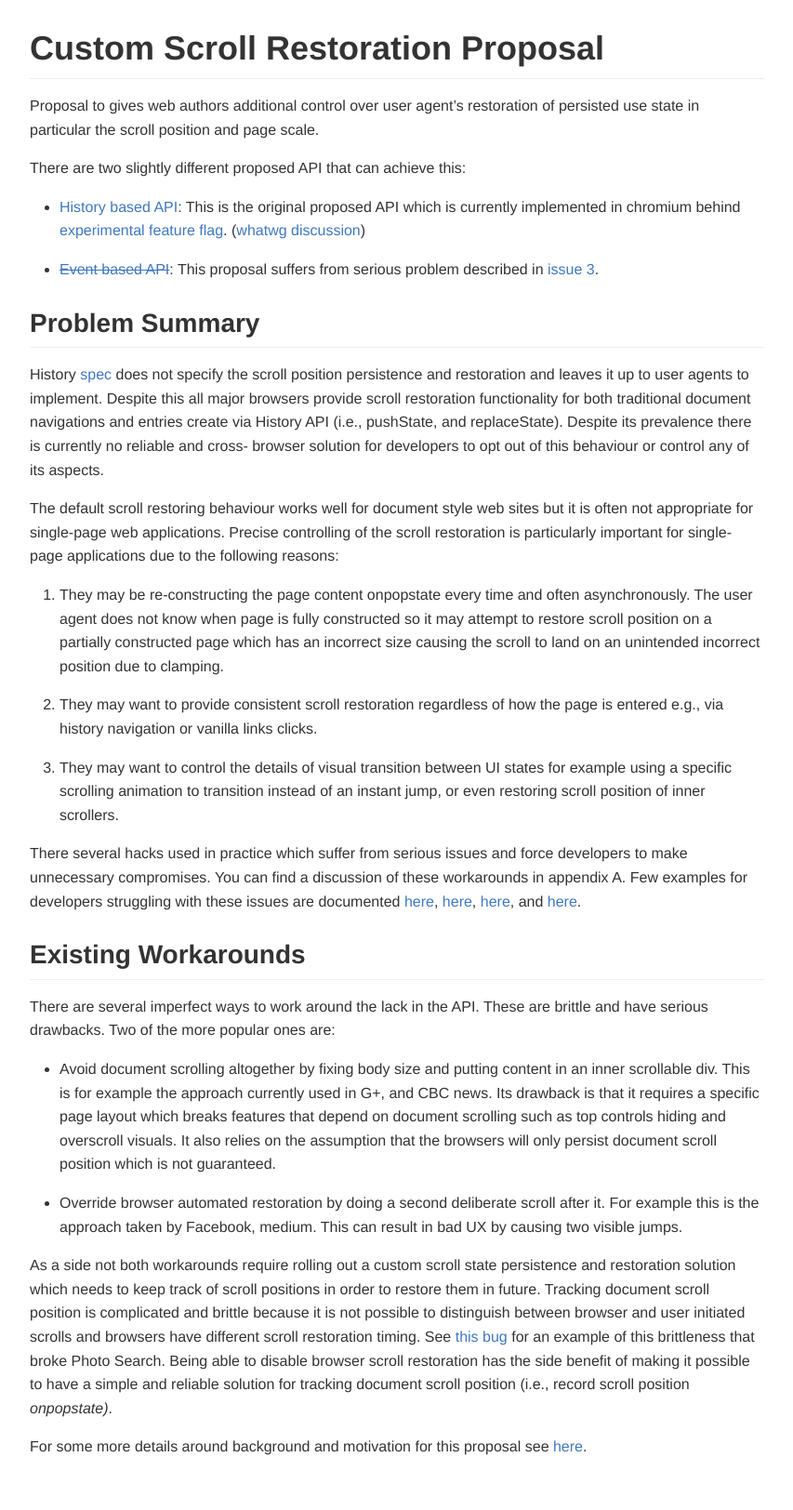
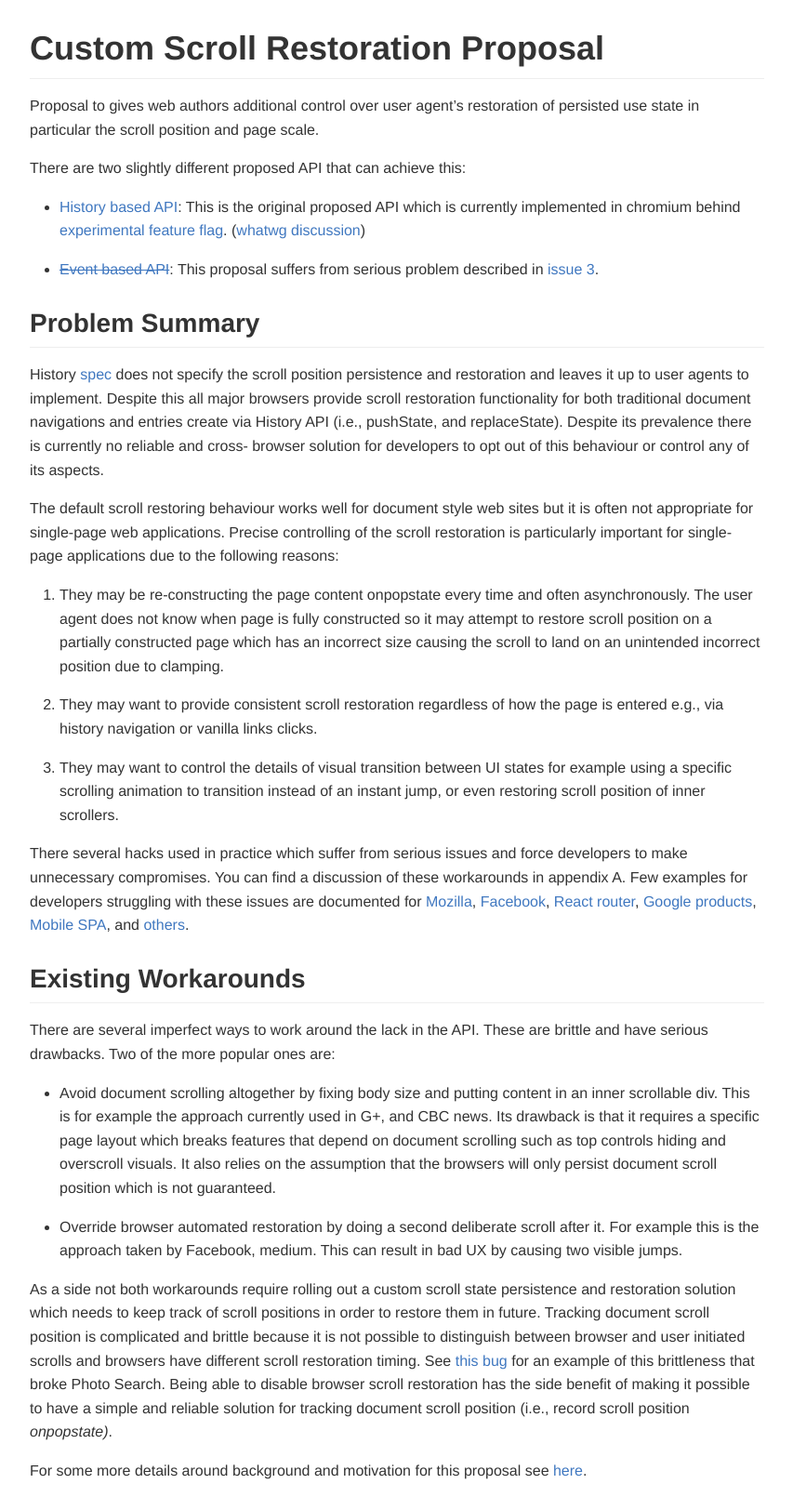
Before and after one commit to majido/scroll-restoration-proposal, a Jekyll site: the page built from index.md, in a window 1280 px wide. Shown: the whole page at 93% size, without its empty margins (213-1066 px from the left). Built offline with Jekyll 4.4.1, drawn with Linux system fonts in a browser that asks for light colours; before the commit the page ends 1599 px from its top, so only the background shows below that; part of the change alters nothing that is shown.

Commit message:
Update documented issues and fix links

```diff
--- a/index.md
+++ b/index.md
@@ -52,8 +52,8 @@ instant jump, or even restoring scroll position of inner scrollers.
 There several hacks used in practice which suffer from serious issues and force
 developers to make unnecessary compromises. You can find a discussion of these
 workarounds in appendix A. Few examples for developers struggling with these
-issues are documented [here][issue1], [here][issue2], [here][issue3], and
-[here][issue4].
+issues are documented for [Mozilla][issue1], [Facebook][issue2], [React router][issue3],
+[Google products][issue4], [Mobile SPA][issue5], and [others][issue6].
 
 
 ## Existing Workarounds
@@ -92,9 +92,11 @@ see [here][background].
 [spec]: http://www.w3.org/TR/html51/browsers.html#history
 [whatwg]: https://lists.w3.org/Archives/Public/public-whatwg-archive/2015Mar/0070.html
 [issue1]: https://bugzilla.mozilla.org/show_bug.cgi?id=679458
-[issue2]: https://github.com/rackt/react-router/issues/707
-[issue3]: http://andrz.me/blog/scrollx-scroll-why-history
-[issue4]: https://aerotwist.com/blog/some-gotchas-that-got-me/#body-scrolling-is-impossible-to-stop
+[issue2]: https://bugs.webkit.org/show_bug.cgi?id=51899
+[issue3]: https://github.com/rackt/react-router/issues/707
+[issue4]: https://crbug.com/444094
+[issue5]: http://andrz.me/blog/scrollx-scroll-why-history
+[issue6]: https://aerotwist.com/blog/some-gotchas-that-got-me/#body-scrolling-is-impossible-to-stop
 
 [position-tracking-bug]: https://code.google.com/p/chromium/issues/detail?id=474579
 [chromeflag]: chrome://flags/#enable-experimental-web-platform-features
```
Also changed, not shown: history-based-api.html (+4 -4 lines).
